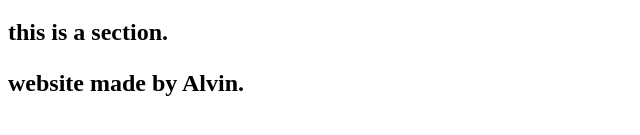
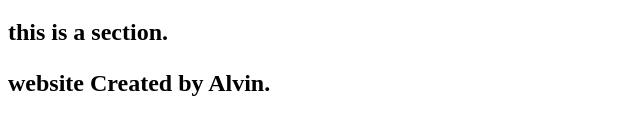
Before and after one commit to wrightalvin/index, a plain HTML site: page index.html in a window 1280 px wide. Shown: the part 241-376 px from the top of the page, 0-640 px from the left. Drawn offline with Linux system fonts and the light colour scheme.

Commit message:
Update index.html

```diff
--- a/index.html
+++ b/index.html
@@ -16,7 +16,7 @@
 </section>
 
 <footer>
-  <p>website made by Alvin.</p>
+  <p>website Created by Alvin.</p>
 
 
 </body>
```
